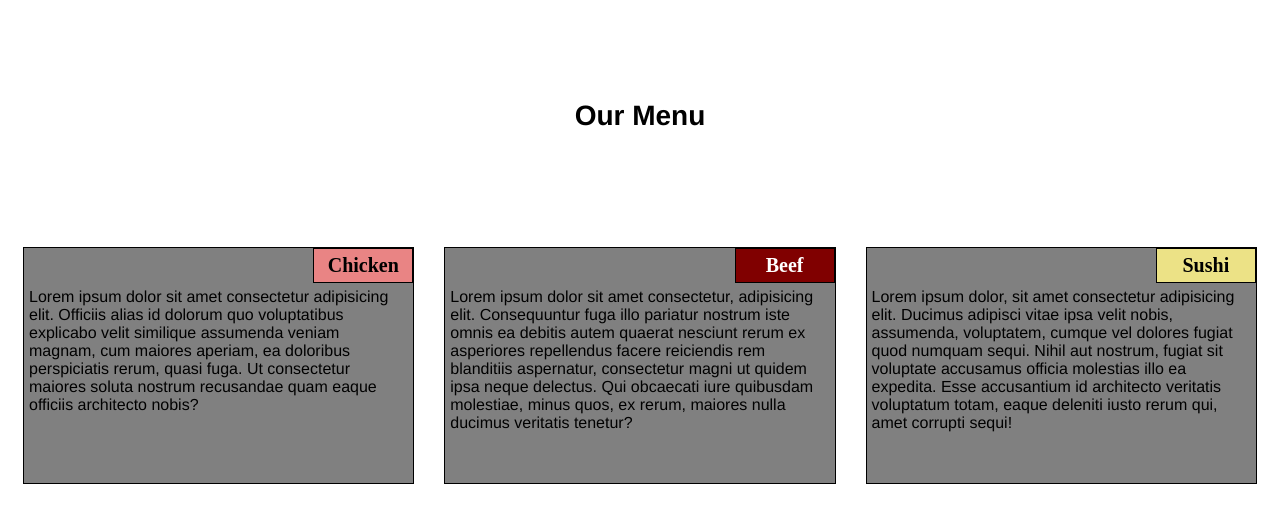
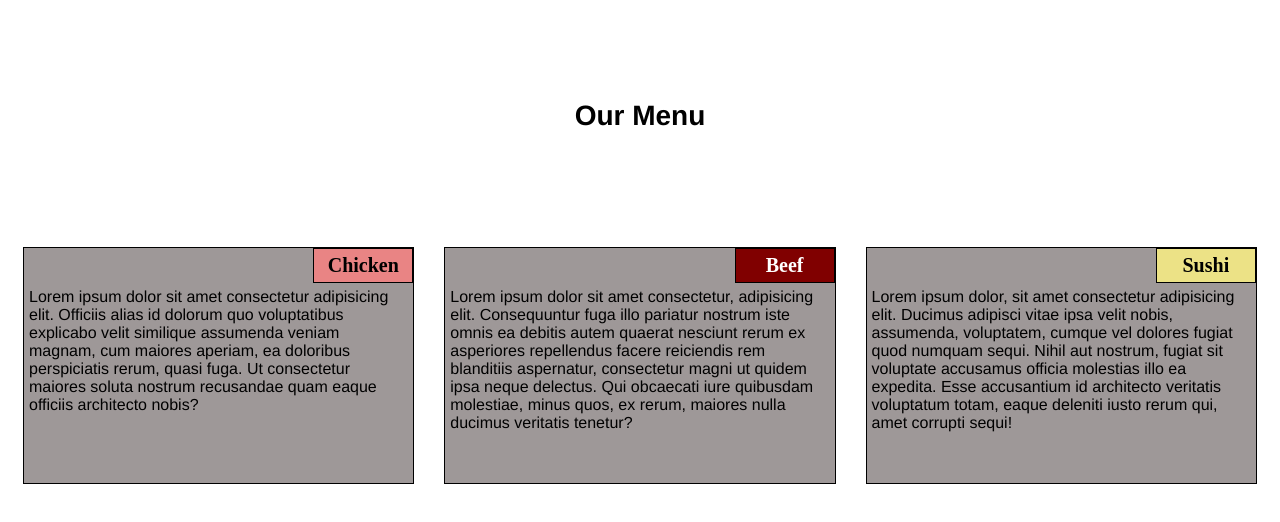
Before and after one commit to rexj8/HTML_CSS_Javascript_for_Web_Developers, a plain HTML site: page module2_solution/index.html in a window 1280 px wide. Drawn offline with Linux system fonts and the light colour scheme.

Commit message:
Update index.html

```diff
--- a/module2_solution/index.html
+++ b/module2_solution/index.html
@@ -37,7 +37,7 @@
 
     div {
         position: relative;
-        background-color: gray;
+        background-color: rgb(158, 152, 152);
         border: 1px solid black;
         width: 100%;
         margin-left: auto;
@@ -86,7 +86,7 @@
     .content {
         padding: 5px;
         border: none;
-        background-color: gray;
+        background-color: rgb(158, 152, 152);
         font-family: Helvetica;
         color: black;
         margin: 0px;
```
